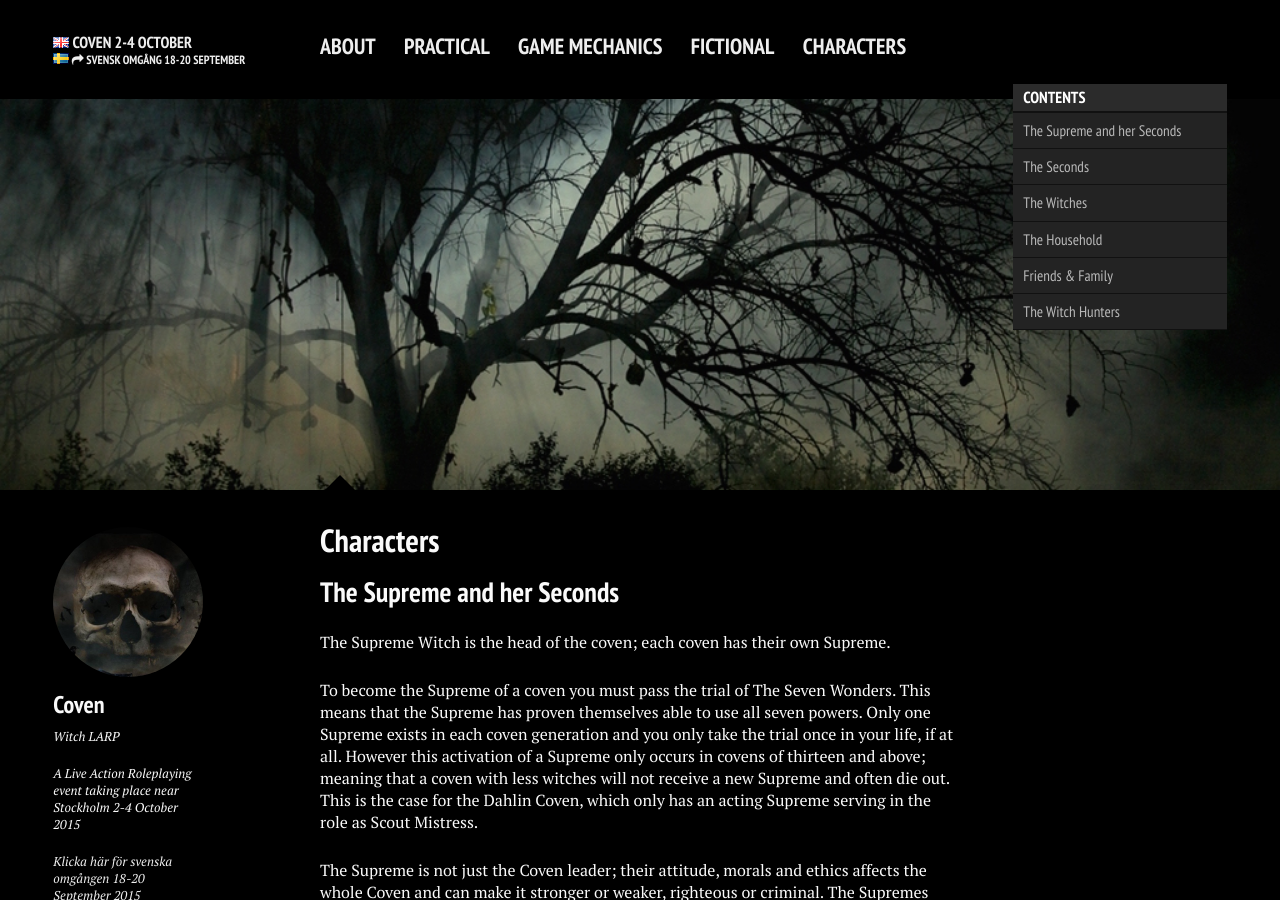
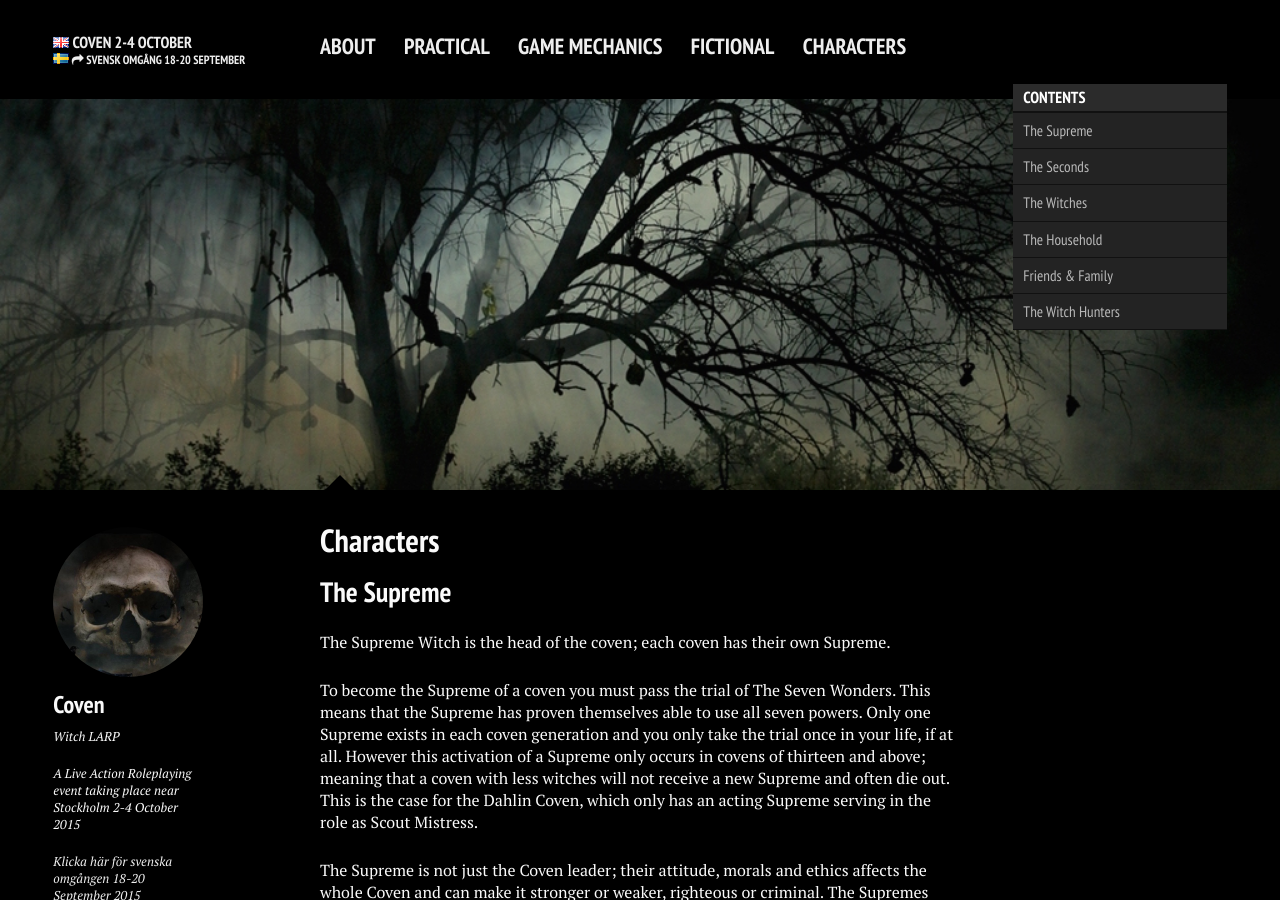
Before and after one commit to stanislavb/en.coven.nu, a Jekyll site: the page built from characters/index.md, in a window 1280 px wide and 900 px high. Built offline with Jekyll 4.4.1, drawn with Linux system fonts in a browser that asks for light colours; nearby versions of some CDN libraries.

Commit message:
Update index.md

```diff
--- a/characters/index.md
+++ b/characters/index.md
@@ -18,7 +18,7 @@ image:
 </div>
 </section><!-- /#table-of-contents -->
 
-## The Supreme and her Seconds
+## The Supreme
 
 The Supreme Witch is the head of the coven; each coven has their own Supreme.
 
```
